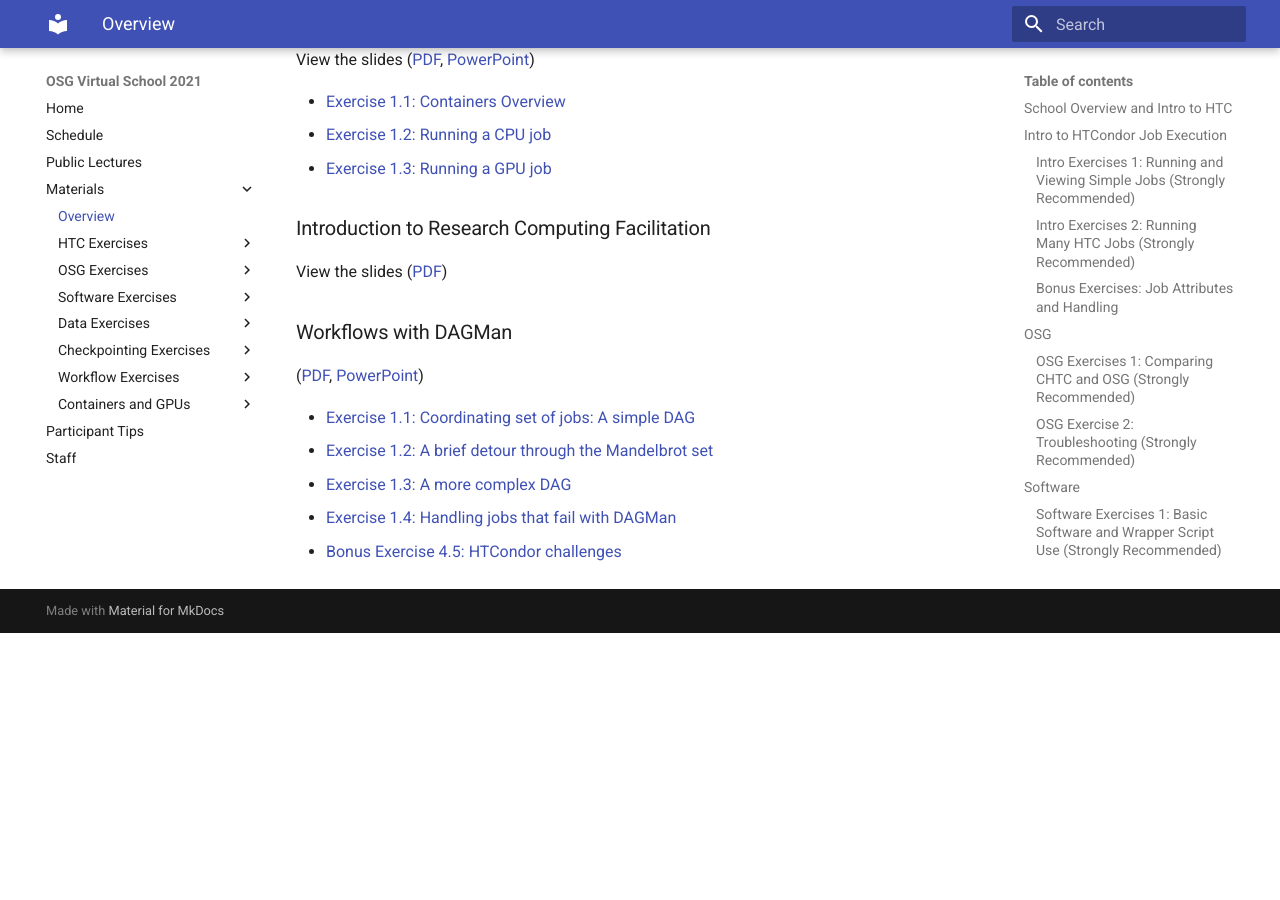
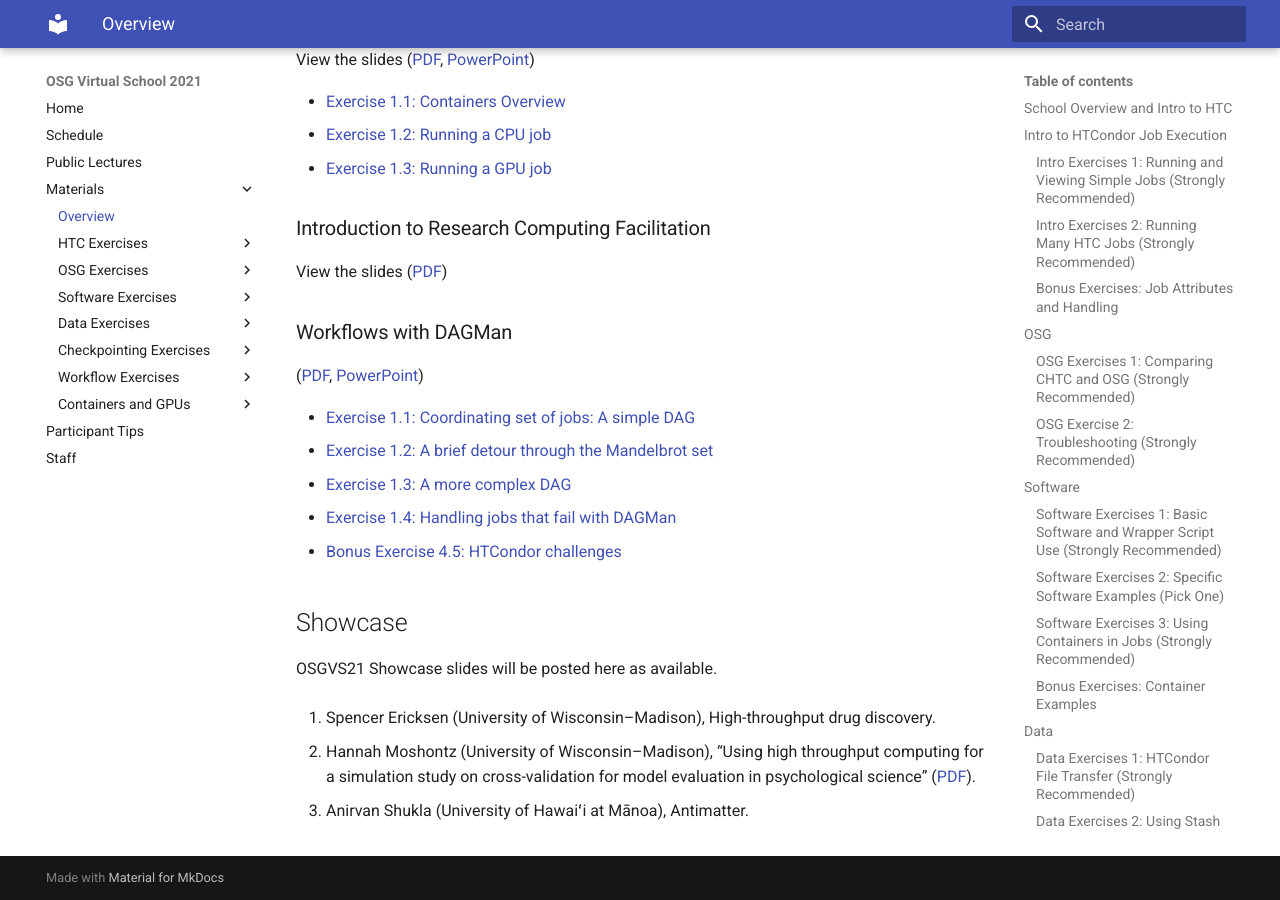
Before and after one commit to osg-htc/virtual-school-2021, an MkDocs documentation site: the page built from docs/materials/index.md, in a window 1280 px wide and 900 px high, scrolled down 3451 px. Built offline with MkDocs 1.6.1 and Material for MkDocs 9.7.7, drawn with Linux system fonts in a browser that asks for light colours; before the commit the page ends 4084 px from its top, so only the background shows below that.

Commit message:
Showcase list and Moshontz slides

```diff
--- a/docs/materials/index.md
+++ b/docs/materials/index.md
@@ -160,3 +160,20 @@
 - [Exercise 1.3: A more complex DAG](workflows/part1-ex3-complex-dag.md)
 - [Exercise 1.4: Handling jobs that fail with DAGMan](workflows/part1-ex4-failed-dag.md)
 - [Bonus Exercise 4.5: HTCondor challenges](workflows/part1-ex5-challenges.md)
+
+## Showcase
+
+OSGVS21 Showcase slides will be posted here as available.
+
+1.  Spencer Ericksen
+    (University of Wisconsin–Madison),
+    High-throughput drug discovery.
+
+1.  Hannah Moshontz
+    (University of Wisconsin–Madison),
+    “Using high throughput computing for a simulation study on cross-validation for model evaluation
+    in psychological science” ([PDF](files/osgvs21-day8-showcase-2-moshontz-htcpsych.pdf)).
+
+1.  Anirvan Shukla
+    (University of Hawaiʻi at Mānoa),
+    Antimatter.
```
Also changed, not shown: 1 other file.
